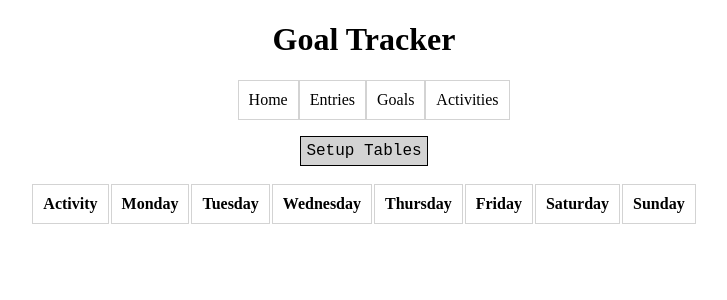
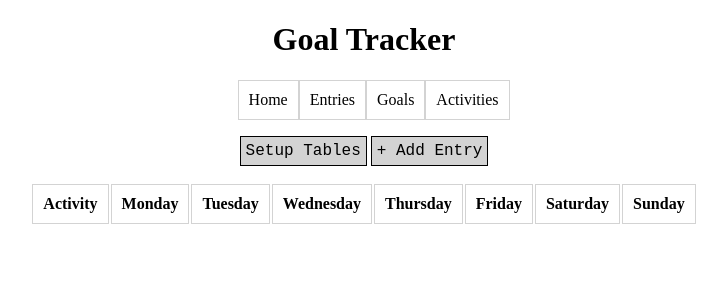
Before and after one commit to mafaz-abrar/goal-tracker, a PHP site: page /index.php in a window 1280 px wide. Shown: the top 300 px of the page, without its empty margins (276-1003 px from the left). Run offline with PHP 8.4, Linux system fonts and the light colour scheme; data that the repository does not hold is empty.

Commit message:
add button to home screen

```diff
--- a/index.php
+++ b/index.php
@@ -35,6 +35,7 @@ include_once(__DIR__ . '/utils/sql_utils.php');
 
   <p class='controls'>
     <a href='./setup_tables.php'>Setup Tables</a>
+    <a href='./app/entries/entry.php?mode=add'> + Add Entry</a>
   </p>
 
 
--- a/styles/styles.css
+++ b/styles/styles.css
@@ -27,7 +27,7 @@ h1 {
   margin-left: auto;
   margin-right: auto;
   display: flex;
-  justify-content: space-evenly;
+  justify-content: center;
 }
 
 .controls a, button, .control {
```
